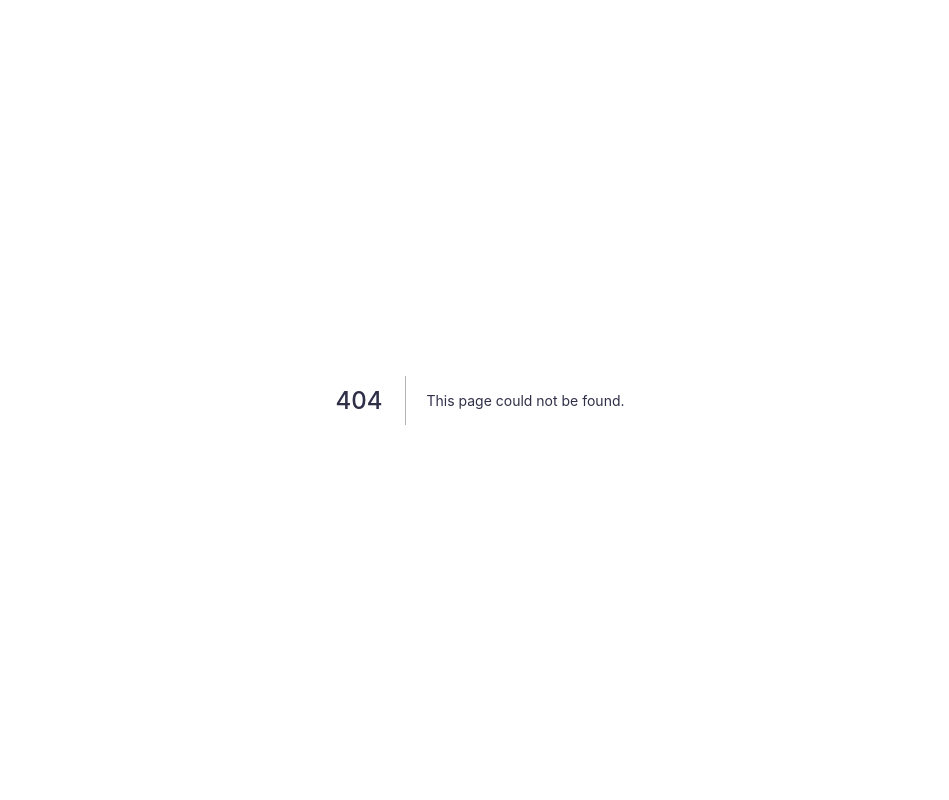
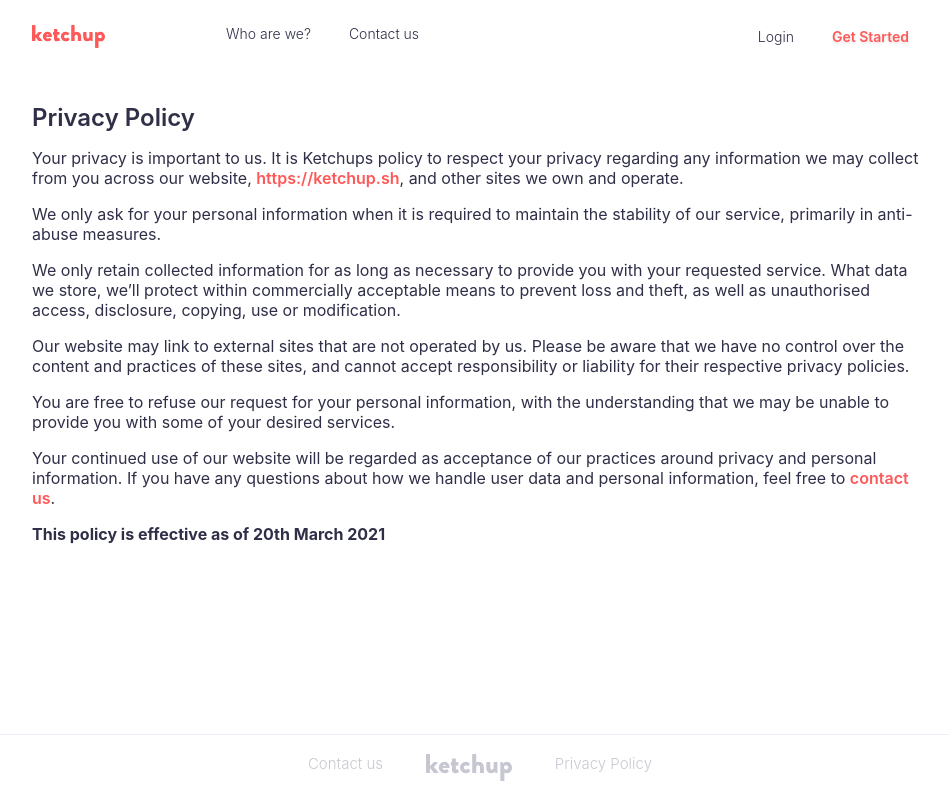
Before and after one commit to pbexe/ketchup, a Next.js app in the folder frontend/: page /privacy in a window 1280 px wide. Before the commit this address had no page. Shown: the whole page, without its empty margins (160-1109 px from the left). Built offline with nearby package versions, Linux system fonts and the light colour scheme.

Commit message:
add privacy policy, fix some links

```diff
--- a/frontend/components/Footer.js
+++ b/frontend/components/Footer.js
@@ -1,5 +1,6 @@
 import React from "react";
 import styled from "styled-components";
+import Link from 'next/link'
 
 const Container = styled.div`
   display: flex;
@@ -11,20 +12,28 @@ const Container = styled.div`
 const Logo = styled.img`
   height: 27px;
   margin: 0px 43px;
+
+  :hover {
+    cursor: pointer;
+  }
 `;
 
-const Link = styled.div`
+const StyledLink = styled.a`
   color: #c8c8d2;
   font-size: 15px;
   font-weight: 300;
+
+  :hover {
+    cursor: pointer;
+  }
 `;
 
 export default function Footer() {
   return (
     <Container>
-      <Link>Contact us</Link>
-      <Logo src={"/images/greyLogo.svg"} />
-      <Link>Privacy Policy</Link>
+      <StyledLink>Contact us</StyledLink>
+      <Link href="/"><Logo src={"/images/greyLogo.svg"} /></Link>
+      <Link href="/privacy"><StyledLink>Privacy Policy</StyledLink></Link>
     </Container>
   );
 }
--- a/frontend/components/SplashHeader.js
+++ b/frontend/components/SplashHeader.js
@@ -1,10 +1,15 @@
 import React from "react";
 import styled from "styled-components";
 import Centerer from "./Centerer";
+import Link from 'next/link';
 
 const Logo = styled.img`
   height: 23px;
   margin-right: 102px;
+
+  :hover {
+    cursor: pointer;
+  }
 `;
 
 const Content = styled.div`
@@ -22,6 +27,15 @@ const MenuItem = styled.div`
   padding: 0px 19px;
   font-weight: ${(props) => (props.selected ? 500 : 300)};
   font-size: 14px;
+
+  :hover {
+    cursor: pointer;
+  }
+`;
+
+const MenuLink = styled.div`
+  text-decoration: none;
+  color: inherit;
 `;
 
 const Signup = styled(MenuItem)`
@@ -36,13 +50,13 @@ export default function SplashHeader({ selected }) {
     <Centerer>
       <Content>
         <MenuGroup>
-          <Logo src="/images/redLogo.svg" />
-          <MenuItem selected={selected == 1}>Who are we?</MenuItem>
-          <MenuItem selected={selected == 2}>Contact us</MenuItem>
+          <Link href="/"><Logo src="/images/redLogo.svg" /></Link>
+          <MenuItem selected={selected == 1}><Link href="/"><MenuLink>Who are we?</MenuLink></Link></MenuItem>
+          <MenuItem selected={selected == 2}><Link href="/contact"><MenuLink>Contact us</MenuLink></Link></MenuItem>
         </MenuGroup>
         <MenuGroup>
-          <MenuItem>Login</MenuItem>
-          <Signup>Get Started</Signup>
+          <MenuItem><Link href="/login"><MenuLink>Login</MenuLink></Link></MenuItem>
+          <Signup><Link href="/register"><MenuLink>Get Started</MenuLink></Link></Signup>
         </MenuGroup>
       </Content>
     </Centerer>
--- /dev/null
+++ b/frontend/pages/privacy.js
@@ -0,0 +1,77 @@
+import styled from "styled-components";
+import Page from "../components/Page";
+import SplashHeader from "../components/SplashHeader";
+import TimeBar from "../components/TimeBar";
+import Centerer from "../components/Centerer";
+import Room from "../components/Room";
+import Footer from "../components/Footer";
+import Link from "next/link";
+
+const Welcome = styled.div`
+  font-size: 24px;
+  font-weight: 700;
+  padding-top: 40px;
+`;
+
+const Content = styled(Page)`
+  flex-grow: 1;
+  height: 100%;
+`;
+
+const WelcomeAction = styled.div`
+  font-size: 14;
+  font-weight: 600;
+  color: #afafbe;
+  padding-bottom: 30px;
+`;
+
+const ActiveRooms = styled.div`
+  padding-top: 30px;
+  padding-bottom: 30px;
+  color: #2f2f48;
+  font-size: 24px;
+  font-weight: 600;
+`;
+
+const Rooms = styled.div`
+  display: flex;
+  flex-wrap: wrap;
+`;
+
+const StyledLink = styled.a`
+    color: #ff5858;
+    text-decoration: none;
+    font-weight: 600;
+`;
+
+const Effective = styled.p`
+  font-weight: bold;
+`;
+
+const Title = styled.div`
+  padding-top: 30px;
+  color: #2f2f48;
+  font-size: 24px;
+  font-weight: 600;
+`;
+
+export default function Privacy() {
+    return (
+        <Page>
+            <Content>
+                <SplashHeader />
+                <Centerer>
+                    <Title>Privacy Policy</Title>
+                    <p>Your privacy is important to us. It is Ketchups policy to respect your privacy regarding any information we may collect from you across our website, <StyledLink href="https://ketchup.sh">https://ketchup.sh</StyledLink>, and other sites we own and operate.</p>
+                    <p>We only ask for your personal information when it is required to maintain the stability of our service, primarily in anti-abuse measures.</p>
+                    <p>We only retain collected information for as long as necessary to provide you with your requested service. What data we store, we’ll protect within commercially acceptable means to prevent loss and theft, as well as unauthorised access, disclosure, copying, use or modification.</p>
+                    <p>Our website may link to external sites that are not operated by us. Please be aware that we have no control over the content and practices of these sites, and cannot accept responsibility or liability for their respective privacy policies.</p>
+                    <p>You are free to refuse our request for your personal information, with the understanding that we may be unable to provide you with some of your desired services.</p>
+                    <p>Your continued use of our website will be regarded as acceptance of our practices around privacy and personal information. If you have any questions about how we handle user data and personal information, feel free to <Link href="/contact"><StyledLink>contact us</StyledLink></Link>.</p>
+                    <Effective>This policy is effective as of 20th March 2021</Effective>
+                </Centerer>
+            </Content>
+            <Footer />
+        </Page>
+    );
+}
```
